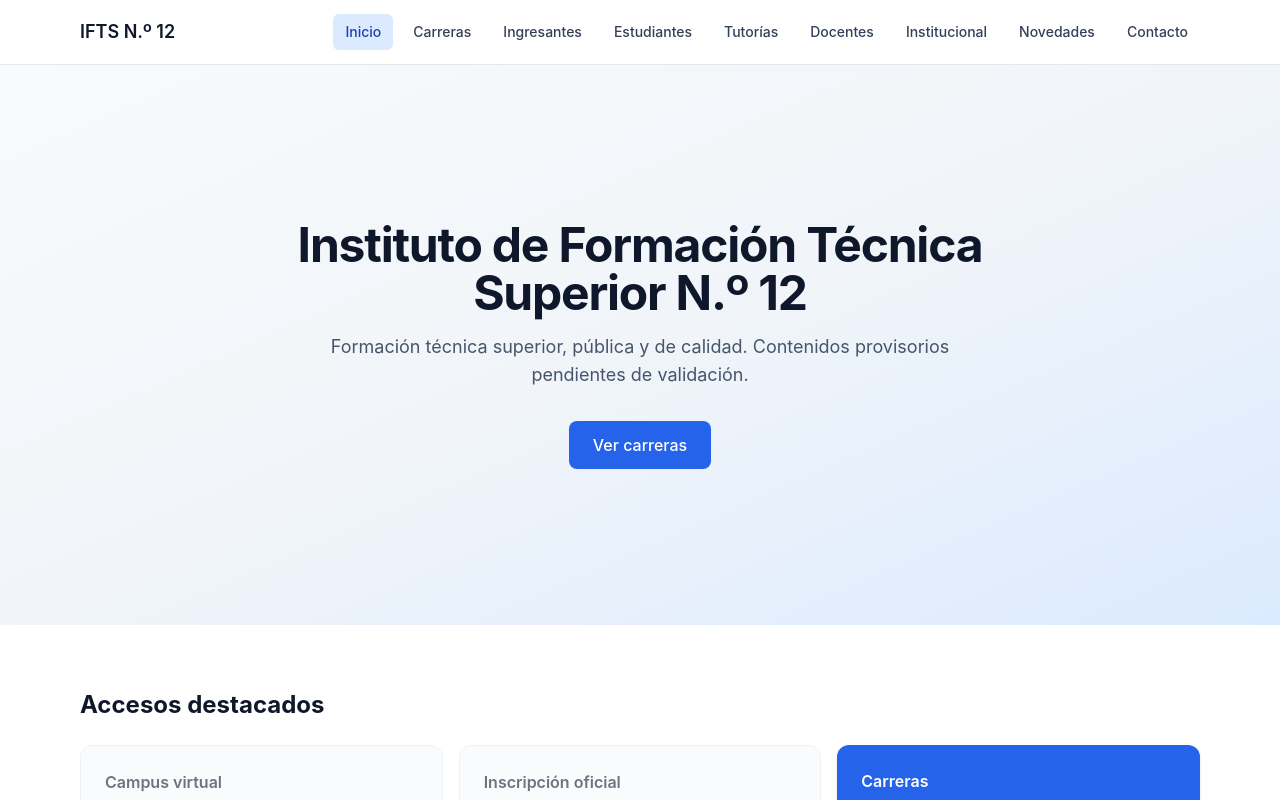
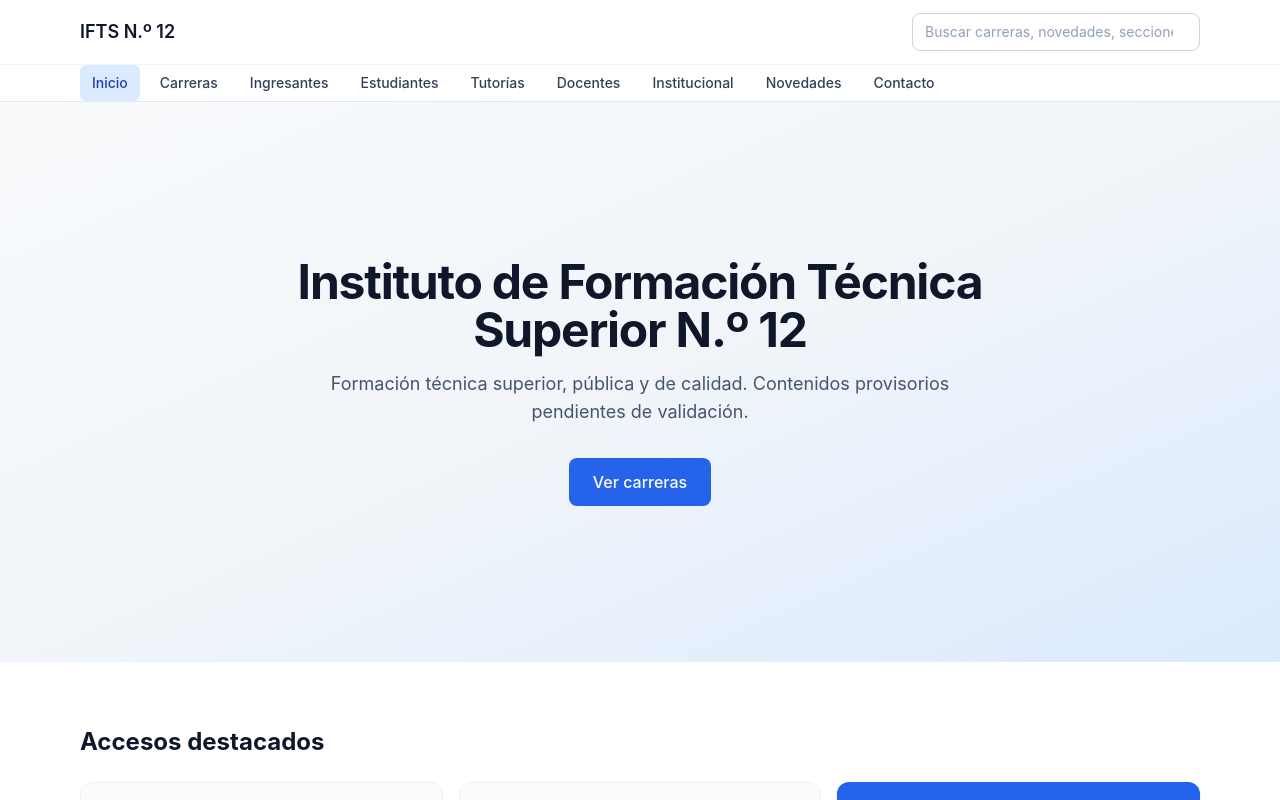
Before and after one commit to 3m1l10j4v13r4qu1n0/web_ifts12_frontend, a React (Vite) app: page / in a window 1280 px wide. Shown: the top 800 px of the page. Built offline with nearby package versions, Linux system fonts and the light colour scheme.

Commit message:
feat(layout): se agrega buscador global al header

```diff
--- /dev/null
+++ b/src/components/layout/BuscadorGlobal.tsx
@@ -0,0 +1,90 @@
+import { useId, useMemo, useRef, useState } from 'react';
+import { useNavigate } from 'react-router-dom';
+import { buscarContenidoLocal } from '../../utils/busqueda';
+
+function BuscadorGlobal() {
+  const [consulta, setConsulta] = useState('');
+  const [abierto, setAbierto] = useState(false);
+  const inputId = useId();
+  const resultadosId = useId();
+  const timeoutRef = useRef<ReturnType<typeof setTimeout> | undefined>(undefined);
+  const navigate = useNavigate();
+
+  const resultados = useMemo(() => buscarContenidoLocal(consulta), [consulta]);
+  const mostrarResultados = abierto && consulta.trim() !== '';
+
+  const abrir = () => {
+    setAbierto(true);
+  };
+
+  const cerrarConRetraso = () => {
+    window.clearTimeout(timeoutRef.current);
+    timeoutRef.current = window.setTimeout(() => setAbierto(false), 150);
+  };
+
+  const irAPrimerResultado = (evento: React.FormEvent<HTMLFormElement>) => {
+    evento.preventDefault();
+
+    if (resultados.length > 0) {
+      navigate(resultados[0].href);
+      setAbierto(false);
+    }
+  };
+
+  return (
+    <form onSubmit={irAPrimerResultado} className="relative">
+      <label htmlFor={inputId} className="sr-only">
+        Buscar en el sitio
+      </label>
+      <input
+        id={inputId}
+        type="search"
+        role="combobox"
+        autoComplete="off"
+        placeholder="Buscar carreras, novedades, secciones…"
+        value={consulta}
+        onChange={(evento) => {
+          setConsulta(evento.target.value);
+          abrir();
+        }}
+        onFocus={abrir}
+        onBlur={cerrarConRetraso}
+        aria-expanded={mostrarResultados}
+        aria-autocomplete="list"
+        aria-controls={mostrarResultados ? resultadosId : undefined}
+        className="w-full rounded-lg border border-slate-300 bg-white px-3 py-2 text-sm text-slate-900 placeholder:text-slate-400 focus:border-acento-600 focus:outline-none focus:ring-1 focus:ring-acento-600"
+      />
+
+      {mostrarResultados && (
+        <div
+          id={resultadosId}
+          className="absolute right-0 top-full z-50 mt-2 w-full overflow-hidden rounded-lg border border-slate-200 bg-white shadow-lg"
+        >
+          {resultados.length === 0 ? (
+            <p className="px-4 py-3 text-sm text-slate-500">Sin resultados para «{consulta}».</p>
+          ) : (
+            <ul className="max-h-80 overflow-y-auto">
+              {resultados.map((resultado) => (
+                <li key={resultado.id}>
+                  <button
+                    type="button"
+                    onMouseDown={() => navigate(resultado.href)}
+                    className="flex w-full flex-col gap-0.5 px-4 py-3 text-left transition-colors hover:bg-slate-50"
+                  >
+                    <span className="text-sm font-medium text-slate-900">{resultado.titulo}</span>
+                    <span className="text-xs text-slate-500">{resultado.descripcion}</span>
+                    <span className="text-xs font-medium uppercase tracking-wide text-acento-700">
+                      {resultado.categoria}
+                    </span>
+                  </button>
+                </li>
+              ))}
+            </ul>
+          )}
+        </div>
+      )}
+    </form>
+  );
+}
+
+export default BuscadorGlobal;
--- a/src/components/layout/Header.tsx
+++ b/src/components/layout/Header.tsx
@@ -1,6 +1,7 @@
 import { useState } from 'react';
 import { Link } from 'react-router-dom';
 import { MENU_PRINCIPAL } from '../../constants/navegacion';
+import BuscadorGlobal from './BuscadorGlobal';
 import NavMenu from './NavMenu';
 
 function Header() {
@@ -8,21 +9,21 @@ function Header() {
 
   return (
     <header className="sticky top-0 z-40 border-b border-slate-200 bg-white/95 backdrop-blur">
-      <div className="mx-auto flex h-16 max-w-6xl items-center justify-between px-4">
-        <Link to="/" className="text-lg font-semibold text-slate-900">
+      <div className="mx-auto flex h-16 max-w-6xl items-center gap-4 px-4">
+        <Link to="/" className="shrink-0 text-lg font-semibold text-slate-900">
           IFTS N.º 12
         </Link>
 
-        <nav aria-label="Navegación principal" className="hidden lg:block">
-          <NavMenu items={MENU_PRINCIPAL} />
-        </nav>
+        <div className="ml-auto w-full max-w-xs sm:max-w-sm lg:w-72">
+          <BuscadorGlobal />
+        </div>
 
         <button
           type="button"
           aria-expanded={menuAbierto}
           aria-controls="menu-principal-mobile"
           onClick={() => setMenuAbierto((vista) => !vista)}
-          className="rounded-md p-2 text-slate-700 hover:bg-slate-100 lg:hidden"
+          className="shrink-0 rounded-md p-2 text-slate-700 hover:bg-slate-100 lg:hidden"
         >
           <span className="sr-only">{menuAbierto ? 'Cerrar menú' : 'Abrir menú'}</span>
           <svg
@@ -41,6 +42,12 @@ function Header() {
         </button>
       </div>
 
+      <nav aria-label="Navegación principal" className="hidden border-t border-slate-100 lg:block">
+        <div className="mx-auto max-w-6xl px-4">
+          <NavMenu items={MENU_PRINCIPAL} />
+        </div>
+      </nav>
+
       {menuAbierto && (
         <nav
           id="menu-principal-mobile"
--- /dev/null
+++ b/src/utils/busqueda.ts
@@ -0,0 +1,79 @@
+import { mockCarreras, mockFaqs, mockNoticias } from '../constants/mock-data';
+import { MENU_PRINCIPAL } from '../constants/navegacion';
+
+export interface ResultadoBusqueda {
+  id: string;
+  titulo: string;
+  descripcion: string;
+  categoria: string;
+  href: string;
+}
+
+function normalizar(texto: string): string {
+  return texto
+    .toLowerCase()
+    .normalize('NFD')
+    .replace(/[\u0300-\u036f]/g, '')
+    .trim();
+}
+
+export function buscarContenidoLocal(consulta: string): ResultadoBusqueda[] {
+  const termino = normalizar(consulta);
+
+  if (termino === '') {
+    return [];
+  }
+
+  const coinciden = (valor: string) => normalizar(valor).includes(termino);
+  const resultados: ResultadoBusqueda[] = [];
+
+  for (const item of MENU_PRINCIPAL) {
+    if (coinciden(item.etiqueta)) {
+      resultados.push({
+        id: `seccion-${item.href}`,
+        titulo: item.etiqueta,
+        descripcion: 'Sección del sitio',
+        categoria: 'Secciones',
+        href: item.href,
+      });
+    }
+  }
+
+  for (const carrera of mockCarreras) {
+    if (coinciden(carrera.nombre) || coinciden(carrera.descripcionBreve)) {
+      resultados.push({
+        id: `carrera-${carrera.id}`,
+        titulo: carrera.nombre,
+        descripcion: carrera.descripcionBreve,
+        categoria: 'Carreras',
+        href: '/carreras',
+      });
+    }
+  }
+
+  for (const noticia of mockNoticias) {
+    if (coinciden(noticia.titulo) || coinciden(noticia.resumen)) {
+      resultados.push({
+        id: `noticia-${noticia.id}`,
+        titulo: noticia.titulo,
+        descripcion: noticia.resumen,
+        categoria: 'Novedades',
+        href: '/noticias',
+      });
+    }
+  }
+
+  for (const faq of mockFaqs) {
+    if (coinciden(faq.pregunta) || coinciden(faq.respuesta)) {
+      resultados.push({
+        id: `faq-${faq.id}`,
+        titulo: faq.pregunta,
+        descripcion: 'Pregunta frecuente',
+        categoria: 'Preguntas frecuentes',
+        href: '/faq',
+      });
+    }
+  }
+
+  return resultados.slice(0, 8);
+}
```
Also changed, not shown: 2 other files (tests, documents, lock files or other folders).
